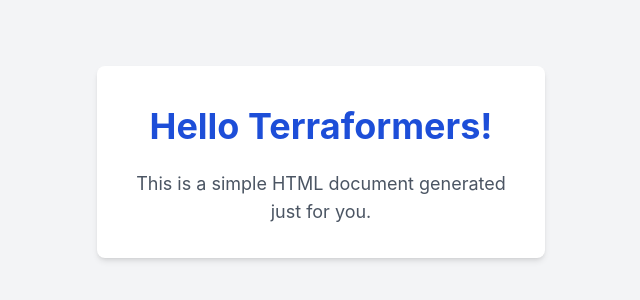
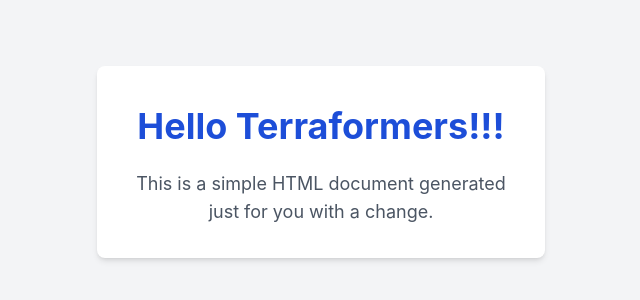
Before and after one commit to lestersantos/terraform-beginner-bootcamp-2023, a plain HTML site: page public/index.html in a window 1280 px wide. Shown: the part 238-538 px from the top of the page, without its empty margins (319-959 px from the left). Drawn offline with nearby package versions, Linux system fonts and the light colour scheme.

```diff
--- a/public/index.html
+++ b/public/index.html
@@ -18,11 +18,11 @@
     <div class="bg-white p-8 rounded-lg shadow-md text-center max-w-md w-full">
         <!-- Main heading of the page, styled with Tailwind classes -->
         <h1 class="text-4xl font-bold text-blue-700 mb-4 rounded-md p-2">
-            Hello Terraformers!
+            Hello Terraformers!!!
         </h1>
         <!-- A small paragraph to add some context -->
         <p class="text-gray-600 text-lg">
-            This is a simple HTML document generated just for you.
+            This is a simple HTML document generated just for you with a change.
         </p>
     </div>
 </body>
```
Also changed, not shown: 6 other files.
